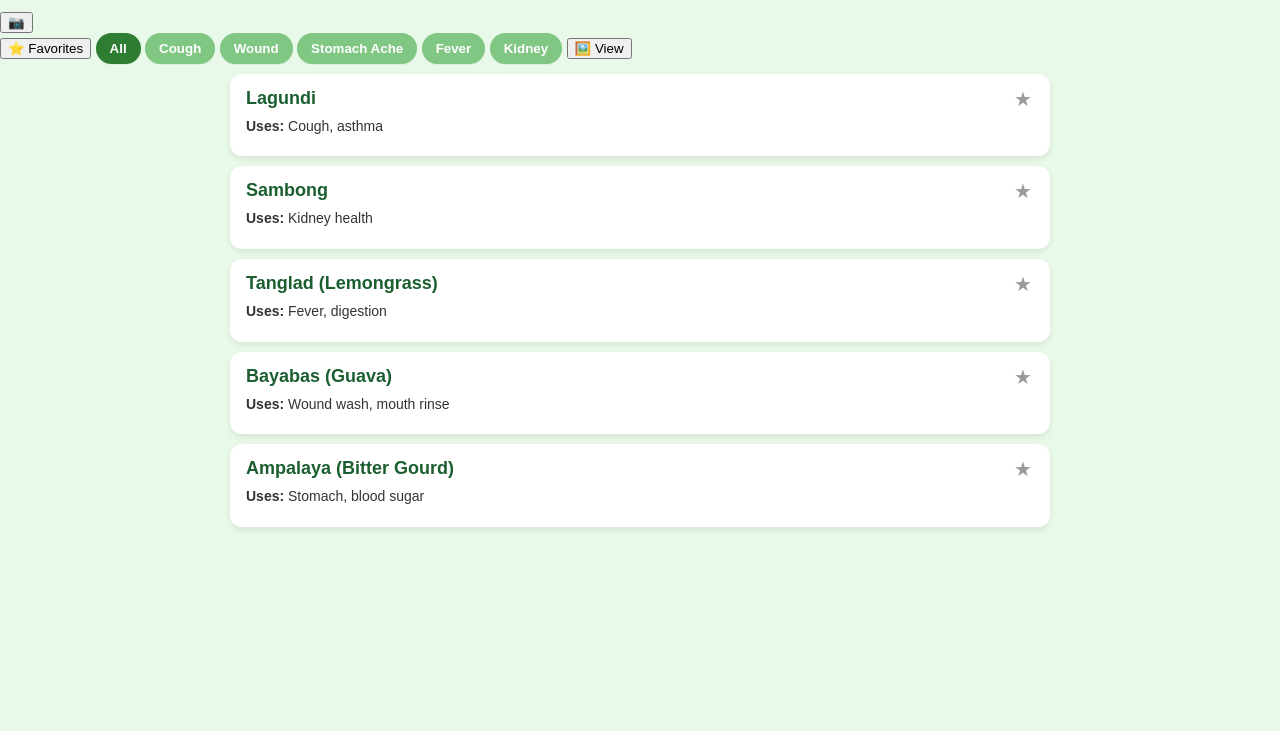
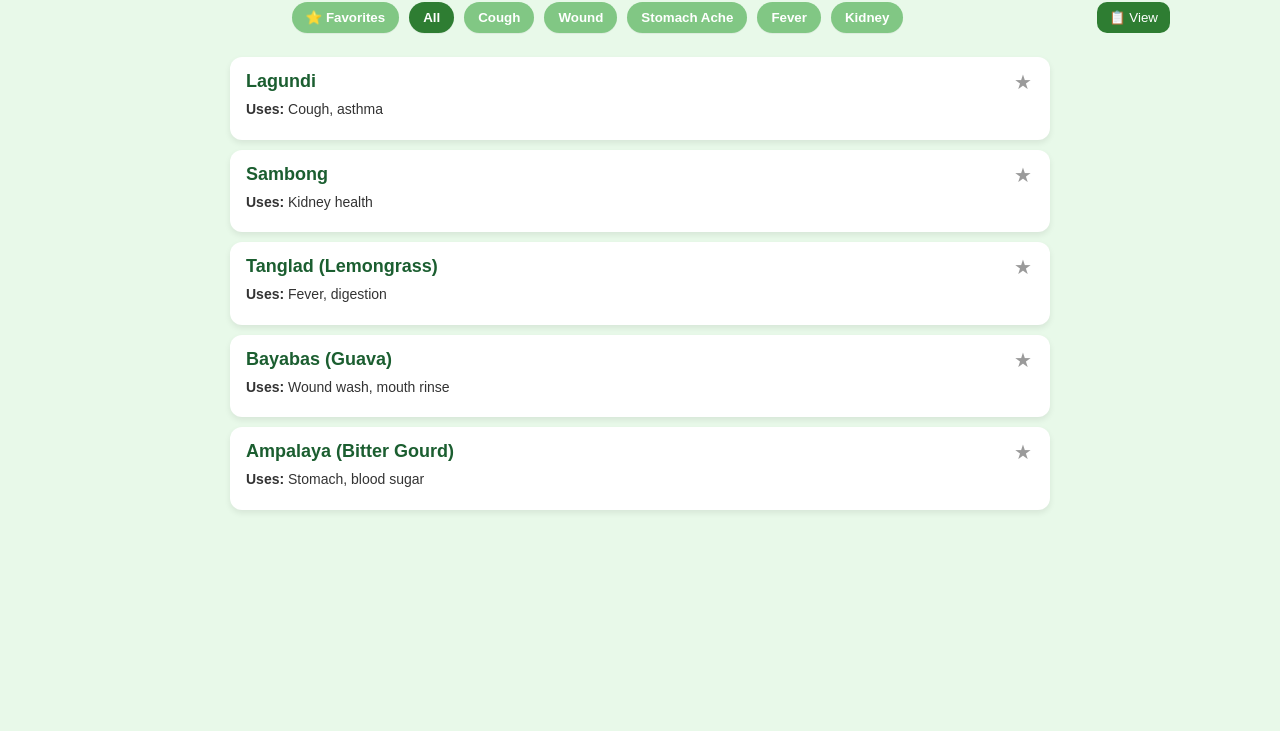
Before and after one commit to createsong155-code/Herb-Identifier-, a plain HTML site: page index.html in a window 1280 px wide. Shown: the part 69-800 px from the top of the page. Drawn offline with Linux system fonts and the light colour scheme.

Commit message:
Update index.html

```diff
--- a/index.html
+++ b/index.html
@@ -1,30 +1,39 @@
 <!DOCTYPE html>
 <html lang="en">
 <head>
-  <meta charset="UTF-8">
-  <meta name="viewport" content="width=device-width, initial-scale=1.0">
-  <title>Herb Identifier App</title>
-  <link rel="stylesheet" href="style.css">
+<meta charset="utf-8" />
+<meta name="viewport" content="width=device-width,initial-scale=1" />
+<title>Herb Identifier App</title>
+<link rel="stylesheet" href="style.css" />
 </head>
 <body>
-  <header>
-    <h1>🌿 Herb Identifier App</h1>
-    <button id="cameraBtn">📷</button>
-  </header>
+  <div class="app">
+    <h1 class="title">🌿 Herb Identifier App</h1>
 
-  <div class="filter-bar">
-    <button id="favoritesBtn">⭐ Favorites</button>
-    <button class="filter-btn active" data-category="All">All</button>
-    <button class="filter-btn" data-category="Cough">Cough</button>
-    <button class="filter-btn" data-category="Wound">Wound</button>
-    <button class="filter-btn" data-category="Stomach Ache">Stomach Ache</button>
-    <button class="filter-btn" data-category="Fever">Fever</button>
-    <button class="filter-btn" data-category="Kidney">Kidney</button>
-    <button id="viewToggle">🖼️ View</button>
+    <!-- camera top-right (absolute) -->
+    <button id="cameraBtn" class="camera-btn" title="Open camera">📷</button>
+
+    <!-- top controls: categories (scroll) + view toggle -->
+    <div class="top-row">
+      <div id="categories" class="categories">
+        <button class="filter-btn" data-filter="favorites">⭐ Favorites</button>
+        <button class="filter-btn active" data-filter="all">All</button>
+        <button class="filter-btn" data-filter="cough">Cough</button>
+        <button class="filter-btn" data-filter="wound">Wound</button>
+        <button class="filter-btn" data-filter="stomach ache">Stomach Ache</button>
+        <button class="filter-btn" data-filter="fever">Fever</button>
+        <button class="filter-btn" data-filter="kidney">Kidney</button>
+      </div>
+
+      <div class="controls-right">
+        <button id="viewToggle" class="view-btn" title="Toggle view">📋 View</button>
+      </div>
+    </div>
+
+    <!-- herbs container -->
+    <div id="herbList" class="herb-list list-view"></div>
   </div>
 
-  <div id="herbList" class="list-view"></div>
-
-  <script src="script.js"></script>
+<script src="script.js"></script>
 </body>
 </html>
```
